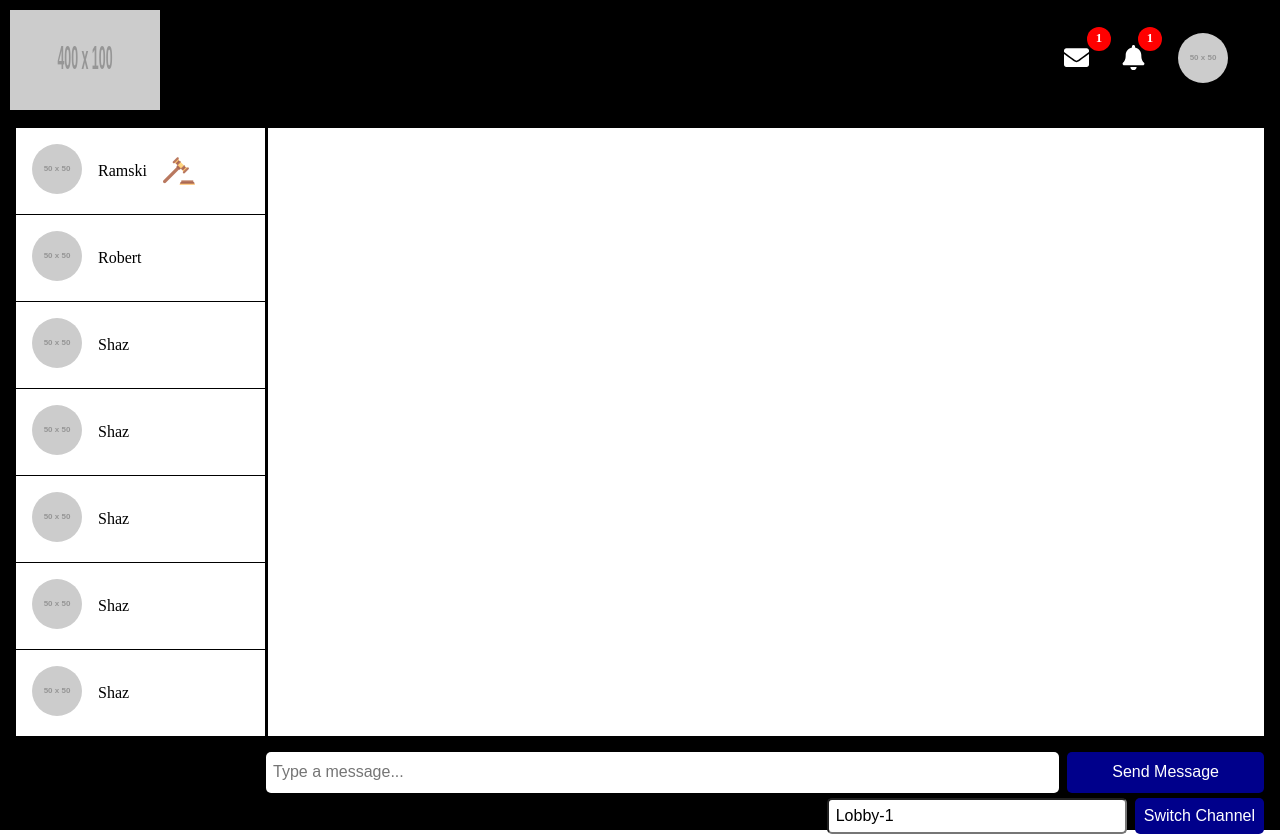
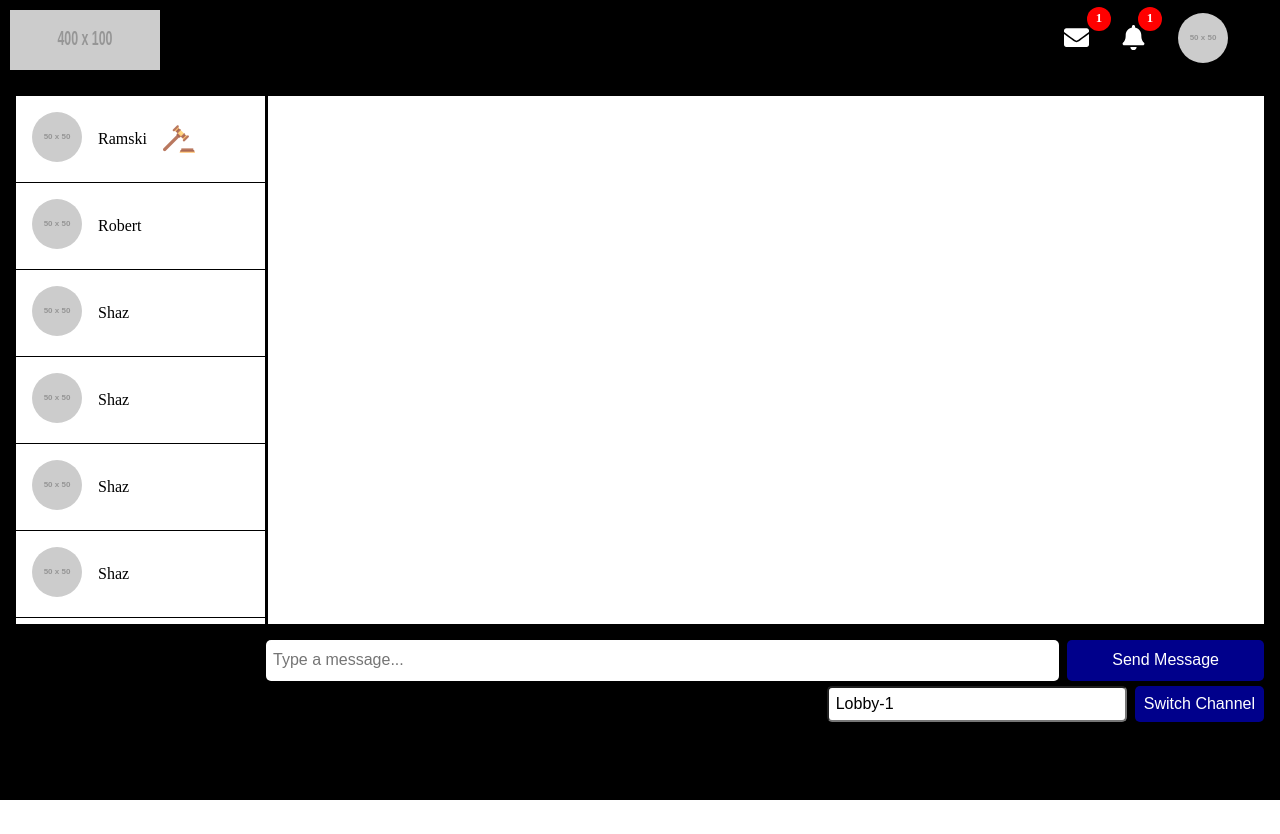
Before and after one commit to ramteen85/Mafia-Frontend, a React (Vite) app: page /lobby in a window 1280 px wide. After the commit the page ends 800 px from the top, so only its background shows below. Built offline with nearby package versions, Linux system fonts and the light colour scheme.

Commit message:
css updates

```diff
--- a/src/components/navbar/Navbar.css
+++ b/src/components/navbar/Navbar.css
@@ -3,7 +3,7 @@
   background: black;
   color: white;
   display: flex;
-  height: 120px;
+  height: 5rem;
   padding: 10px;
   position: fixed;
 }
@@ -15,7 +15,7 @@
   min-width: 150px;
 }
 
-.logo-wrapper > img {
+.logo-wrapper>img {
   width: 100%;
   height: 100%;
 }
@@ -45,7 +45,7 @@
   color: red;
 }
 
-.menu-item:hover > .submenu-list {
+.menu-item:hover>.submenu-list {
   display: flex;
   position: absolute;
   background: darkblue;
@@ -65,7 +65,7 @@
   cursor: default;
 }
 
-.notif > .submenu-item:hover {
+.notif>.submenu-item:hover {
   background: darkblue;
 }
 
@@ -80,7 +80,7 @@
   height: 100%;
 }
 
-.profile-wrapper > img {
+.profile-wrapper>img {
   width: 100%;
   height: 100%;
   border-radius: 50%;
@@ -125,7 +125,7 @@
   height: 80px;
 }
 
-.player-icon > img {
+.player-icon>img {
   width: 100%;
   height: 100%;
   border-radius: 50%;
@@ -139,7 +139,7 @@
   min-width: 15rem;
 }
 
-.player-message > p {
+.player-message>p {
   width: 100%;
   font-size: 1rem;
   margin-bottom: 1rem;
--- a/src/pages/lobby/Lobby.css
+++ b/src/pages/lobby/Lobby.css
@@ -12,8 +12,8 @@
   background: black;
   padding: 1rem;
   display: flex;
-  margin-top: 7rem;
-  height: 80vh;
+  margin-top: 5rem;
+  height: calc(100vh - 15rem);
 }
 
 .participants {
@@ -46,7 +46,7 @@
   margin-right: 1rem;
 }
 
-.participants-item-avatar > img {
+.participants-item-avatar>img {
   width: 100%;
   height: 100%;
   border-radius: 50%;
@@ -66,7 +66,7 @@
 }
 
 .bottom-panel {
-  height: 9.7vh;
+  height: 10rem;
   width: 100%;
   background-color: black;
   display: flex;
@@ -75,7 +75,7 @@
   flex-direction: column;
 }
 
-.bottom-panel > .input-wrapper > input {
+.bottom-panel>.input-wrapper>input {
   padding: 0.4rem;
   height: 100%;
 }
@@ -142,6 +142,6 @@
   color: white;
 }
 
-.admin-img:hover + .tooltip {
+.admin-img:hover+.tooltip {
   display: block;
 }
```
